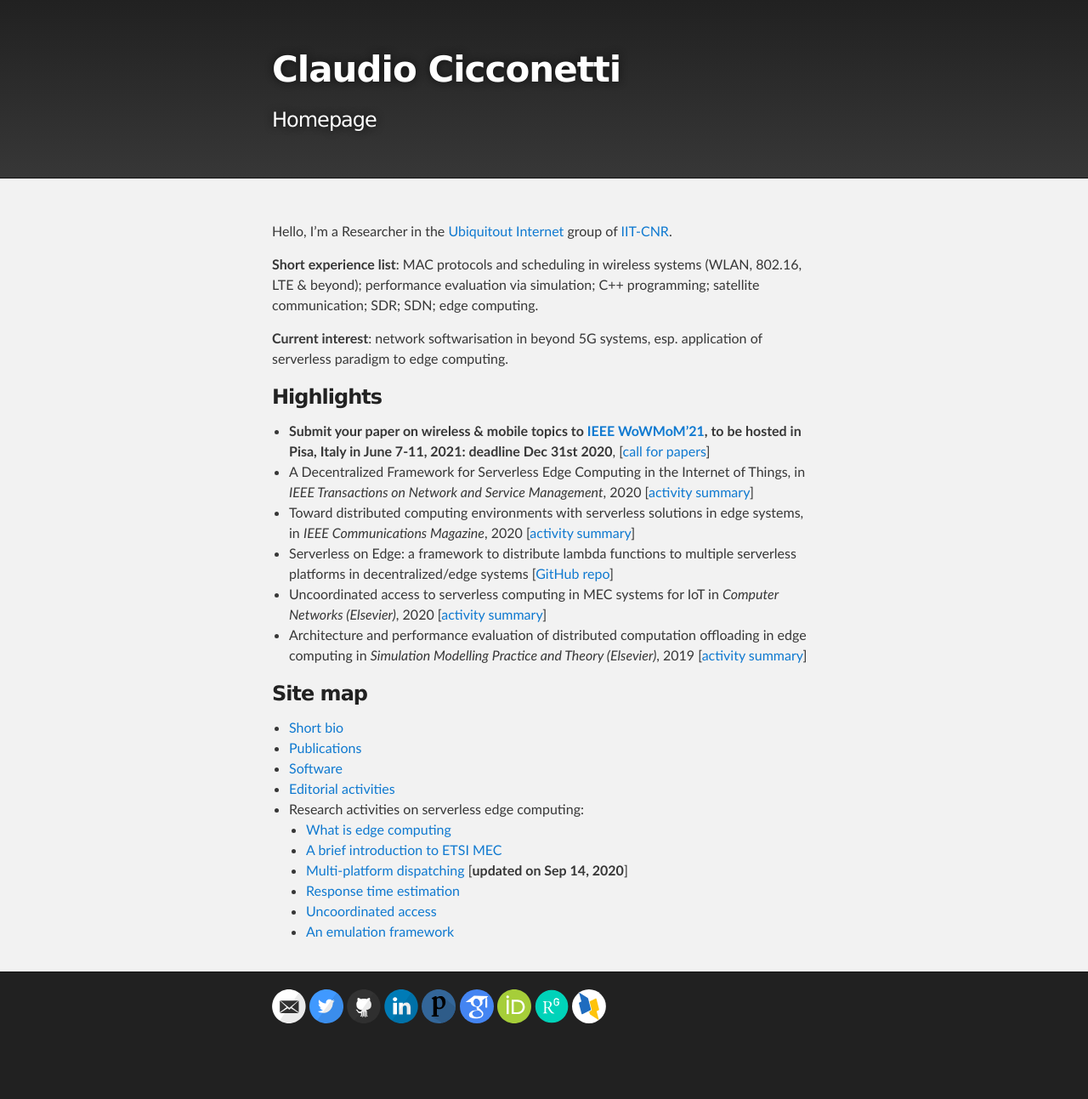
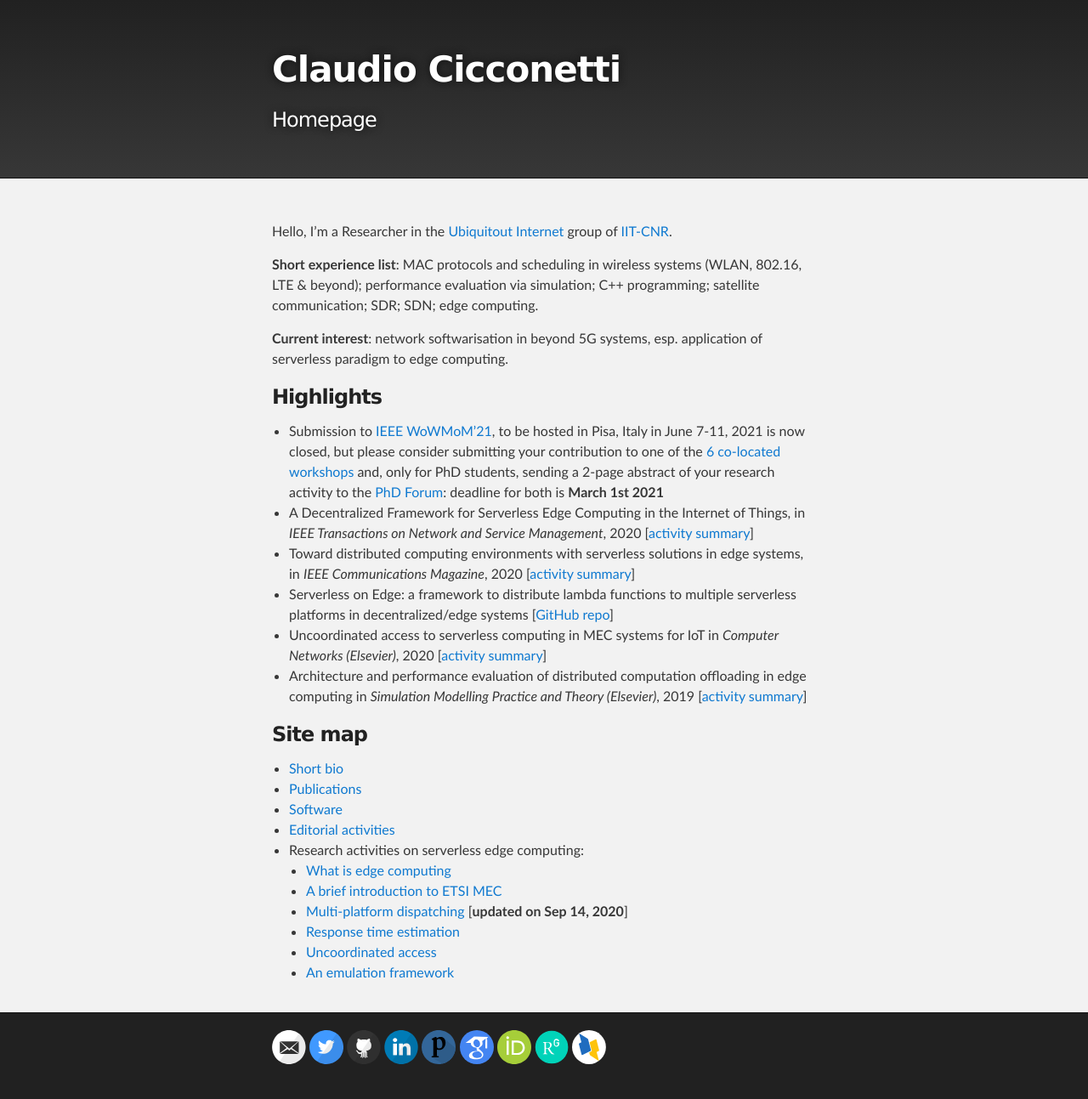
Before and after one commit to ccicconetti/ccicconetti.github.io, a Jekyll site: the page built from index.md, in a window 1280 px wide. Shown: the whole page at 85% size. Built offline with Jekyll 4.4.1, drawn with Linux system fonts in a browser that asks for light colours; before the commit the page ends 1245 px from its top, so only the background shows below that.

Commit message:
Update WoWMoM 2021 submission

```diff
--- a/index.md
+++ b/index.md
@@ -11,7 +11,7 @@ Hello, I'm a Researcher in the [Ubiquitout Internet](http://cnd.iit.cnr.it/) gro
 
 ### Highlights
 
-- **Submit your paper on wireless & mobile topics to [IEEE WoWMoM'21](http://wowmom2021.iit.cnr.it/), to be hosted in Pisa, Italy in June 7-11, 2021: deadline Dec 31st 2020**, [[call for papers](http://wowmom2021.iit.cnr.it/call_for_papers.html)]
+- Submission to [IEEE WoWMoM'21](http://wowmom2021.iit.cnr.it/), to be hosted in Pisa, Italy in June 7-11, 2021 is now closed, but please consider submitting your contribution to one of the [6 co-located workshops](http://wowmom2021.iit.cnr.it/workshops.html) and, only for PhD students, sending a 2-page abstract of your research activity to the [PhD Forum](http://wowmom2021.iit.cnr.it/workshops.html): deadline for both is **March 1st 2021**
 - A Decentralized Framework for Serverless Edge Computing in the Internet of Things, in _IEEE Transactions on Network and Service Management_, 2020 [[activity summary](cloudcom2018.md)]
 - Toward distributed computing environments with serverless solutions in edge systems, in _IEEE Communications Magazine_, 2020 [[activity summary](serverless-etsi.md)]
 - Serverless on Edge: a framework to distribute lambda functions to multiple serverless platforms in decentralized/edge systems [[GitHub repo](https://github.com/ccicconetti/serverlessonedge)]
```
